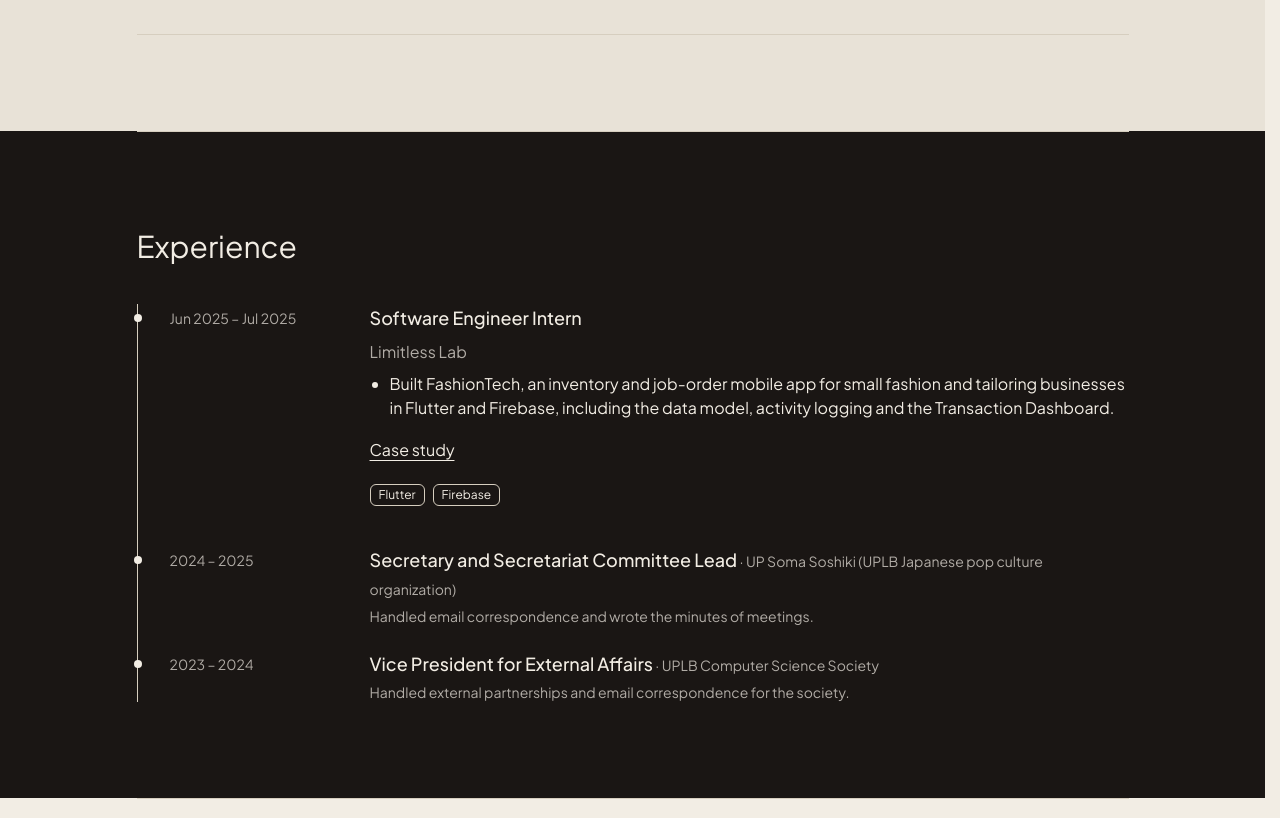
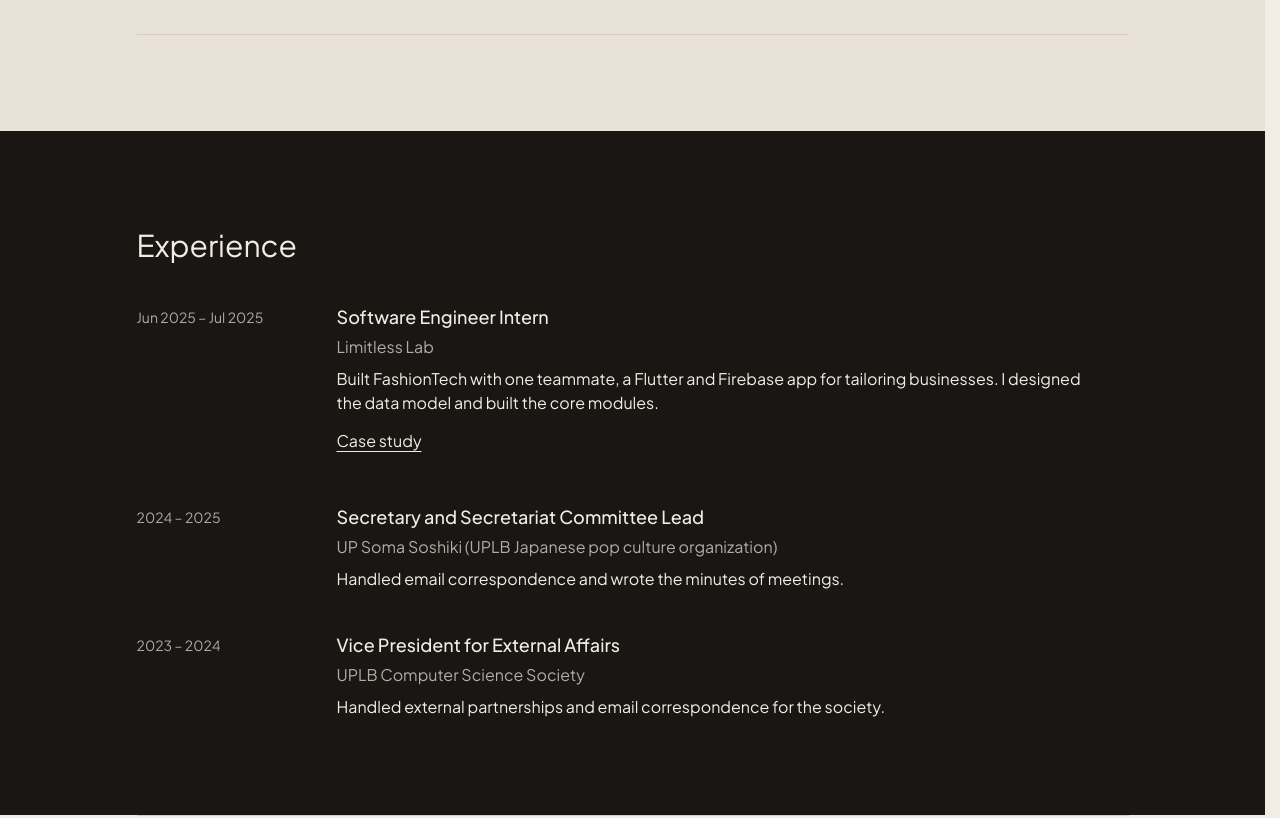
Before and after one commit to pcmnepomuceno/pcmnepomuceno-portfolio, a Next.js app: page / in a window 1280 px wide. Shown: the part 1820-2638 px from the top of the page. Built offline with nearby package versions, Linux system fonts and the light colour scheme.

Commit message:
Experience: plain entries on the band, drop dots, chips and unused fields

```diff
--- a/src/components/sections/Experience.tsx
+++ b/src/components/sections/Experience.tsx
@@ -13,61 +13,28 @@ function DateText({ value }: { value: string }) {
   return <time dateTime={dateTime}>{value}</time>;
 }
 
-// Club and organization roles are one short line each, so they get a tighter row than work: the organization sits beside the title from sm up and under it below.
+// Sits on the band (see .band in globals.css): entries are separated by space only, no hairlines.
 export default function Experience() {
   return (
-    <section id="experience" className="space-y-10 border-t border-border py-16 md:py-24">
+    <section id="experience" className="space-y-10 py-16 md:py-24">
       <h2 className="text-3xl">Experience</h2>
-      <ol role="list" className="border-l border-border">
-        {experience.map((item) => {
-          const compact = item.type === "org";
-          return (
+      <ol role="list" className="space-y-10">
+        {experience.map((item) => (
           <li
             key={`${item.organization}-${item.title}`}
-              className={`relative space-y-2 pl-6 last:pb-0 sm:grid sm:grid-cols-[11rem_1fr] sm:gap-6 sm:space-y-0 sm:pl-8 ${compact ? "pb-6" : "pb-10"}`}
+            className="grid gap-2 sm:grid-cols-[11rem_1fr] sm:gap-6"
           >
-              <span
-                aria-hidden="true"
-                className="absolute top-1.5 -left-1 size-2 rounded-full bg-accent sm:top-2.5"
-              />
             <p className="text-sm whitespace-nowrap text-muted sm:pt-1">
               <DateText value={item.start} /> – <DateText value={item.end} />
             </p>
-              <div className={`min-w-0 ${compact ? "space-y-1" : "space-y-2"}`}>
-                {compact ? (
-                  <>
-                    <h3 className="text-lg font-medium">
-                      {item.title}
-                      <span
-                        aria-hidden="true"
-                        className="hidden font-sans text-sm font-normal text-muted sm:inline"
-                      >
-                        {" · "}
-                      </span>
-                      <span className="sr-only">, </span>
-                      <span className="block font-sans text-sm font-normal text-muted sm:inline">
-                        {item.organization}
-                      </span>
-                    </h3>
+            <div className="min-w-0 max-w-prose space-y-1">
+              <h3 className="text-lg font-medium">{item.title}</h3>
+              <p className="text-muted">{item.organization}</p>
               {item.bullets.map((bullet) => (
-                      <p key={bullet} className="text-sm text-muted">
+                <p key={bullet} className="pt-1">
                   {bullet}
                 </p>
               ))}
-                  </>
-                ) : (
-                  <>
-                    <h3 className="text-lg font-medium">{item.title}</h3>
-                    <p className="text-muted">{item.organization}</p>
-                  </>
-                )}
-                {!compact && item.bullets.length > 0 && (
-                  <ul role="list" className="list-disc space-y-1 pl-5">
-                    {item.bullets.map((bullet) => (
-                      <li key={bullet}>{bullet}</li>
-                    ))}
-                  </ul>
-                )}
               {item.link && (
                 <p>
                   <Link href={item.link.href} className={textLink}>
@@ -76,22 +43,9 @@ export default function Experience() {
                   </Link>
                 </p>
               )}
-                {item.tags.length > 0 && (
-                  <ul role="list" aria-label="Technologies" className="flex flex-wrap gap-2 pt-1">
-                    {item.tags.map((tag) => (
-                      <li
-                        key={tag}
-                        className="rounded-md border border-border px-2 py-0.5 text-xs"
-                      >
-                        {tag}
+            </div>
           </li>
         ))}
-                  </ul>
-                )}
-              </div>
-            </li>
-          );
-        })}
       </ol>
     </section>
   );
--- a/src/content.ts
+++ b/src/content.ts
@@ -11,13 +11,11 @@ export type Profile = {
 };
 
 export type ExperienceItem = {
-  type: "work" | "org";
   title: string;
   organization: string;
   start: string;
   end: string;
   bullets: string[];
-  tags: string[];
   // `context` completes the link's accessible name for screen readers, e.g. "Case study for FashionTech".
   link?: { label: string; href: string; context: string };
 };
@@ -127,34 +125,28 @@ export const palette = {
 
 const items: ExperienceItem[] = [
   {
-    type: "org",
     title: "Vice President for External Affairs",
     organization: "UPLB Computer Science Society",
     start: "2023",
     end: "2024",
     bullets: ["Handled external partnerships and email correspondence for the society."],
-    tags: [],
   },
   {
-    type: "work",
     title: "Software Engineer Intern",
     organization: "Limitless Lab",
     start: "Jun 2025",
     end: "Jul 2025",
     bullets: [
-      "Built FashionTech, an inventory and job-order mobile app for small fashion and tailoring businesses in Flutter and Firebase, including the data model, activity logging and the Transaction Dashboard.",
+      "Built FashionTech with one teammate, a Flutter and Firebase app for tailoring businesses. I designed the data model and built the core modules.",
     ],
-    tags: ["Flutter", "Firebase"],
     link: { label: "Case study", href: "/projects/fashiontech", context: "FashionTech" },
   },
   {
-    type: "org",
     title: "Secretary and Secretariat Committee Lead",
     organization: "UP Soma Soshiki (UPLB Japanese pop culture organization)",
     start: "2024",
     end: "2025",
     bullets: ["Handled email correspondence and wrote the minutes of meetings."],
-    tags: [],
   },
 ];
 
```
Lines whose indentation alone changed are shown as unchanged.
